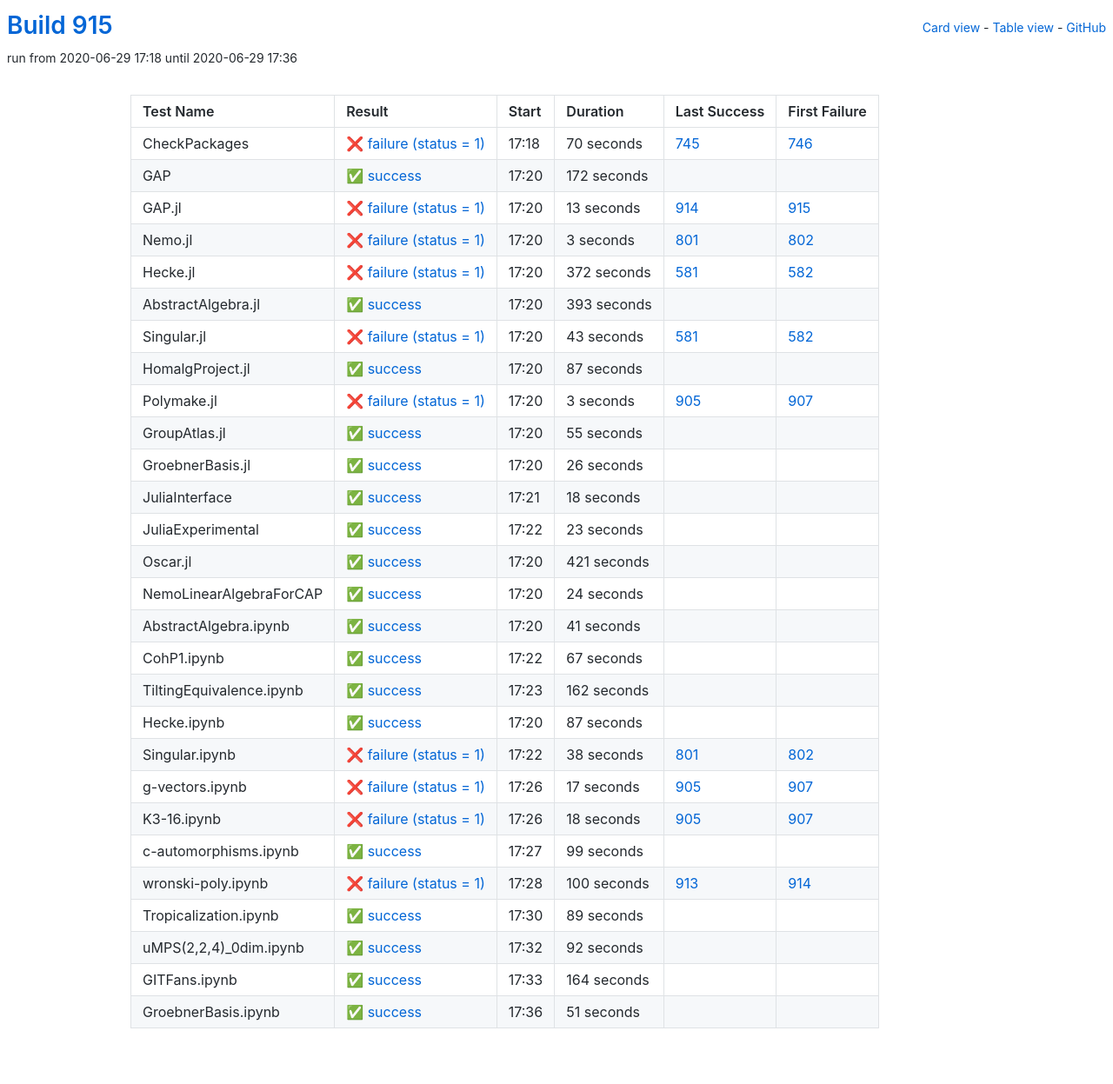
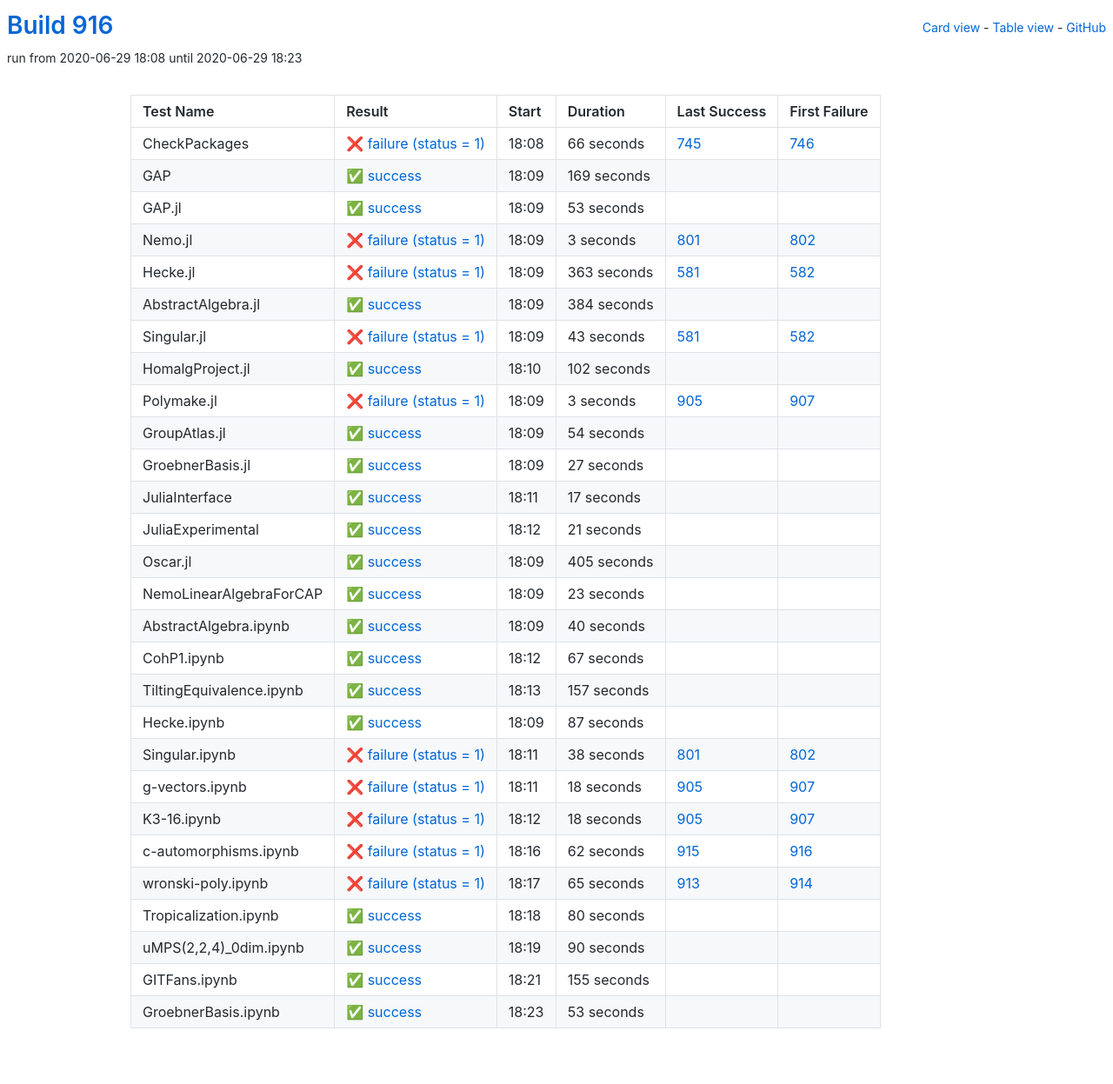
Before and after one commit to oscar-system/oscar-ci-status-1.4, a Jekyll site: the page built from table.html, in a window 1280 px wide. Shown: the whole page at 87% size. Built offline with Jekyll 4.4.1, drawn with Linux system fonts in a browser that asks for light colours.

Commit message:
Build #916

```diff
--- a/_data/ci.yml
+++ b/_data/ci.yml
@@ -1,6 +1,6 @@
 ---
-build: 915
-build_url: https://oscarci.mathematik.uni-kl.de/job/oscar-julia-1.4/915/
+build: 916
+build_url: https://oscarci.mathematik.uni-kl.de/job/oscar-julia-1.4/916/
 job: oscar-julia-1.4
 organization: oscar-system
 repo: oscar-ci-status-1.4
@@ -8,44 +8,44 @@ repourl: https://github.com/oscar-system/oscar-ci-status-1.4
 tests:
 - name: CheckPackages
   id: checkpackages
-  log: https://oscarci.mathematik.uni-kl.de/job/oscar-julia-1.4/915/artifact/logs/build-915/CheckPackages.log
-  start: 2020-06-29 17:18
+  log: https://oscarci.mathematik.uni-kl.de/job/oscar-julia-1.4/916/artifact/logs/build-916/CheckPackages.log
+  start: 2020-06-29 18:08
   success: false
   exitcode: 1
   status: failure
-  duration: 70
+  duration: 66
   last_success: 745
   last_success_url: https://oscarci.mathematik.uni-kl.de/job/oscar-julia-1.4/745/
   first_failure: 746
   first_failure_url: https://oscarci.mathematik.uni-kl.de/job/oscar-julia-1.4/746/
 - name: GAP
   id: gap
-  log: https://oscarci.mathematik.uni-kl.de/job/oscar-julia-1.4/915/artifact/logs/build-915/GAP.log
-  start: 2020-06-29 17:20
+  log: https://oscarci.mathematik.uni-kl.de/job/oscar-julia-1.4/916/artifact/logs/build-916/GAP.log
+  start: 2020-06-29 18:09
   success: true
   exitcode: 0
   status: success
-  duration: 172
+  duration: 169
   last_success: false
   last_success_url:
   first_failure: false
   first_failure_url:
 - name: GAP.jl
   id: gap-jl
-  log: https://oscarci.mathematik.uni-kl.de/job/oscar-julia-1.4/915/artifact/logs/build-915/GAP.jl.log
-  start: 2020-06-29 17:20
-  success: false
-  exitcode: 1
-  status: failure
-  duration: 13
-  last_success: 914
-  last_success_url: https://oscarci.mathematik.uni-kl.de/job/oscar-julia-1.4/914/
-  first_failure: 915
-  first_failure_url: https://oscarci.mathematik.uni-kl.de/job/oscar-julia-1.4/915/
+  log: https://oscarci.mathematik.uni-kl.de/job/oscar-julia-1.4/916/artifact/logs/build-916/GAP.jl.log
+  start: 2020-06-29 18:09
+  success: true
+  exitcode: 0
+  status: success
+  duration: 53
+  last_success: false
+  last_success_url:
+  first_failure: false
+  first_failure_url:
 - name: Nemo.jl
   id: nemo-jl
-  log: https://oscarci.mathematik.uni-kl.de/job/oscar-julia-1.4/915/artifact/logs/build-915/Nemo.jl.log
-  start: 2020-06-29 17:20
+  log: https://oscarci.mathematik.uni-kl.de/job/oscar-julia-1.4/916/artifact/logs/build-916/Nemo.jl.log
+  start: 2020-06-29 18:09
   success: false
   exitcode: 1
   status: failure
@@ -56,32 +56,32 @@ tests:
   first_failure_url: https://oscarci.mathematik.uni-kl.de/job/oscar-julia-1.4/802/
 - name: Hecke.jl
   id: hecke-jl
-  log: https://oscarci.mathematik.uni-kl.de/job/oscar-julia-1.4/915/artifact/logs/build-915/Hecke.jl.log
-  start: 2020-06-29 17:20
+  log: https://oscarci.mathematik.uni-kl.de/job/oscar-julia-1.4/916/artifact/logs/build-916/Hecke.jl.log
+  start: 2020-06-29 18:09
   success: false
   exitcode: 1
   status: failure
-  duration: 372
+  duration: 363
   last_success: 581
   last_success_url: https://oscarci.mathematik.uni-kl.de/job/oscar-julia-1.4/581/
   first_failure: 582
   first_failure_url: https://oscarci.mathematik.uni-kl.de/job/oscar-julia-1.4/582/
 - name: AbstractAlgebra.jl
   id: abstractalgebra-jl
-  log: https://oscarci.mathematik.uni-kl.de/job/oscar-julia-1.4/915/artifact/logs/build-915/AbstractAlgebra.jl.log
-  start: 2020-06-29 17:20
+  log: https://oscarci.mathematik.uni-kl.de/job/oscar-julia-1.4/916/artifact/logs/build-916/AbstractAlgebra.jl.log
+  start: 2020-06-29 18:09
   success: true
   exitcode: 0
   status: success
-  duration: 393
+  duration: 384
   last_success: false
   last_success_url:
   first_failure: false
   first_failure_url:
 - name: Singular.jl
   id: singular-jl
-  log: https://oscarci.mathematik.uni-kl.de/job/oscar-julia-1.4/915/artifact/logs/build-915/Singular.jl.log
-  start: 2020-06-29 17:20
+  log: https://oscarci.mathematik.uni-kl.de/job/oscar-julia-1.4/916/artifact/logs/build-916/Singular.jl.log
+  start: 2020-06-29 18:09
   success: false
   exitcode: 1
   status: failure
@@ -92,20 +92,20 @@ tests:
   first_failure_url: https://oscarci.mathematik.uni-kl.de/job/oscar-julia-1.4/582/
 - name: HomalgProject.jl
   id: homalgproject-jl
-  log: https://oscarci.mathematik.uni-kl.de/job/oscar-julia-1.4/915/artifact/logs/build-915/HomalgProject.jl.log
-  start: 2020-06-29 17:20
+  log: https://oscarci.mathematik.uni-kl.de/job/oscar-julia-1.4/916/artifact/logs/build-916/HomalgProject.jl.log
+  start: 2020-06-29 18:10
   success: true
   exitcode: 0
   status: success
-  duration: 87
+  duration: 102
   last_success: false
   last_success_url:
   first_failure: false
   first_failure_url:
 - name: Polymake.jl
   id: polymake-jl
-  log: https://oscarci.mathematik.uni-kl.de/job/oscar-julia-1.4/915/artifact/logs/build-915/Polymake.jl.log
-  start: 2020-06-29 17:20
+  log: https://oscarci.mathematik.uni-kl.de/job/oscar-julia-1.4/916/artifact/logs/build-916/Polymake.jl.log
+  start: 2020-06-29 18:09
   success: false
   exitcode: 1
   status: failure
@@ -116,44 +116,68 @@ tests:
   first_failure_url: https://oscarci.mathematik.uni-kl.de/job/oscar-julia-1.4/907/
 - name: GroupAtlas.jl
   id: groupatlas-jl
-  log: https://oscarci.mathematik.uni-kl.de/job/oscar-julia-1.4/915/artifact/logs/build-915/GroupAtlas.jl.log
-  start: 2020-06-29 17:20
+  log: https://oscarci.mathematik.uni-kl.de/job/oscar-julia-1.4/916/artifact/logs/build-916/GroupAtlas.jl.log
+  start: 2020-06-29 18:09
   success: true
   exitcode: 0
   status: success
-  duration: 55
+  duration: 54
   last_success: false
   last_success_url:
   first_failure: false
   first_failure_url:
 - name: GroebnerBasis.jl
   id: groebnerbasis-jl
-  log: https://oscarci.mathematik.uni-kl.de/job/oscar-julia-1.4/915/artifact/logs/build-915/GroebnerBasis.jl.log
-  start: 2020-06-29 17:20
+  log: https://oscarci.mathematik.uni-kl.de/job/oscar-julia-1.4/916/artifact/logs/build-916/GroebnerBasis.jl.log
+  start: 2020-06-29 18:09
   success: true
   exitcode: 0
   status: success
-  duration: 26
+  duration: 27
   last_success: false
   last_success_url:
   first_failure: false
   first_failure_url:
 - name: JuliaInterface
   id: juliainterface
-  log: https://oscarci.mathematik.uni-kl.de/job/oscar-julia-1.4/915/artifact/logs/build-915/JuliaInterface.log
-  start: 2020-06-29 17:21
+  log: https://oscarci.mathematik.uni-kl.de/job/oscar-julia-1.4/916/artifact/logs/build-916/JuliaInterface.log
+  start: 2020-06-29 18:11
   success: true
   exitcode: 0
   status: success
-  duration: 18
+  duration: 17
   last_success: false
   last_success_url:
   first_failure: false
   first_failure_url:
 - name: JuliaExperimental
   id: juliaexperimental
-  log: https://oscarci.mathematik.uni-kl.de/job/oscar-julia-1.4/915/artifact/logs/build-915/JuliaExperimental.log
-  start: 2020-06-29 17:22
+  log: https://oscarci.mathematik.uni-kl.de/job/oscar-julia-1.4/916/artifact/logs/build-916/JuliaExperimental.log
+  start: 2020-06-29 18:12
+  success: true
+  exitcode: 0
+  status: success
+  duration: 21
+  last_success: false
+  last_success_url:
+  first_failure: false
+  first_failure_url:
+- name: Oscar.jl
+  id: oscar-jl
+  log: https://oscarci.mathematik.uni-kl.de/job/oscar-julia-1.4/916/artifact/logs/build-916/Oscar.jl.log
+  start: 2020-06-29 18:09
+  success: true
+  exitcode: 0
+  status: success
+  duration: 405
+  last_success: false
+  last_success_url:
+  first_failure: false
+  first_failure_url:
+- name: NemoLinearAlgebraForCAP
+  id: nemolinearalgebraforcap
+  log: https://oscarci.mathematik.uni-kl.de/job/oscar-julia-1.4/916/artifact/logs/build-916/NemoLinearAlgebraForCAP.log
+  start: 2020-06-29 18:09
   success: true
   exitcode: 0
   status: success
@@ -162,46 +186,22 @@ tests:
   last_success_url:
   first_failure: false
   first_failure_url:
-- name: Oscar.jl
-  id: oscar-jl
-  log: https://oscarci.mathematik.uni-kl.de/job/oscar-julia-1.4/915/artifact/logs/build-915/Oscar.jl.log
-  start: 2020-06-29 17:20
+- name: AbstractAlgebra.ipynb
+  id: abstractalgebra-ipynb
+  log: https://oscarci.mathematik.uni-kl.de/job/oscar-julia-1.4/916/artifact/logs/build-916/AbstractAlgebra.ipynb.log
+  start: 2020-06-29 18:09
   success: true
   exitcode: 0
   status: success
-  duration: 421
-  last_success: false
-  last_success_url:
-  first_failure: false
-  first_failure_url:
-- name: NemoLinearAlgebraForCAP
-  id: nemolinearalgebraforcap
-  log: https://oscarci.mathematik.uni-kl.de/job/oscar-julia-1.4/915/artifact/logs/build-915/NemoLinearAlgebraForCAP.log
-  start: 2020-06-29 17:20
-  success: true
-  exitcode: 0
-  status: success
-  duration: 24
-  last_success: false
-  last_success_url:
-  first_failure: false
-  first_failure_url:
-- name: AbstractAlgebra.ipynb
-  id: abstractalgebra-ipynb
-  log: https://oscarci.mathematik.uni-kl.de/job/oscar-julia-1.4/915/artifact/logs/build-915/AbstractAlgebra.ipynb.log
-  start: 2020-06-29 17:20
-  success: true
-  exitcode: 0
-  status: success
-  duration: 41
+  duration: 40
   last_success: false
   last_success_url:
   first_failure: false
   first_failure_url:
 - name: CohP1.ipynb
   id: cohp1-ipynb
-  log: https://oscarci.mathematik.uni-kl.de/job/oscar-julia-1.4/915/artifact/logs/build-915/CohP1.ipynb.log
-  start: 2020-06-29 17:22
+  log: https://oscarci.mathematik.uni-kl.de/job/oscar-julia-1.4/916/artifact/logs/build-916/CohP1.ipynb.log
+  start: 2020-06-29 18:12
   success: true
   exitcode: 0
   status: success
@@ -212,20 +212,20 @@ tests:
   first_failure_url:
 - name: TiltingEquivalence.ipynb
   id: tiltingequivalence-ipynb
-  log: https://oscarci.mathematik.uni-kl.de/job/oscar-julia-1.4/915/artifact/logs/build-915/TiltingEquivalence.ipynb.log
-  start: 2020-06-29 17:23
+  log: https://oscarci.mathematik.uni-kl.de/job/oscar-julia-1.4/916/artifact/logs/build-916/TiltingEquivalence.ipynb.log
+  start: 2020-06-29 18:13
   success: true
   exitcode: 0
   status: success
-  duration: 162
+  duration: 157
   last_success: false
   last_success_url:
   first_failure: false
   first_failure_url:
 - name: Hecke.ipynb
   id: hecke-ipynb
-  log: https://oscarci.mathematik.uni-kl.de/job/oscar-julia-1.4/915/artifact/logs/build-915/Hecke.ipynb.log
-  start: 2020-06-29 17:20
+  log: https://oscarci.mathematik.uni-kl.de/job/oscar-julia-1.4/916/artifact/logs/build-916/Hecke.ipynb.log
+  start: 2020-06-29 18:09
   success: true
   exitcode: 0
   status: success
@@ -236,8 +236,8 @@ tests:
   first_failure_url:
 - name: Singular.ipynb
   id: singular-ipynb
-  log: https://oscarci.mathematik.uni-kl.de/job/oscar-julia-1.4/915/artifact/logs/build-915/Singular.ipynb.log
-  start: 2020-06-29 17:22
+  log: https://oscarci.mathematik.uni-kl.de/job/oscar-julia-1.4/916/artifact/logs/build-916/Singular.ipynb.log
+  start: 2020-06-29 18:11
   success: false
   exitcode: 1
   status: failure
@@ -248,20 +248,20 @@ tests:
   first_failure_url: https://oscarci.mathematik.uni-kl.de/job/oscar-julia-1.4/802/
 - name: g-vectors.ipynb
   id: g-vectors-ipynb
-  log: https://oscarci.mathematik.uni-kl.de/job/oscar-julia-1.4/915/artifact/logs/build-915/g-vectors.ipynb.log
-  start: 2020-06-29 17:26
+  log: https://oscarci.mathematik.uni-kl.de/job/oscar-julia-1.4/916/artifact/logs/build-916/g-vectors.ipynb.log
+  start: 2020-06-29 18:11
   success: false
   exitcode: 1
   status: failure
-  duration: 17
+  duration: 18
   last_success: 905
   last_success_url: https://oscarci.mathematik.uni-kl.de/job/oscar-julia-1.4/905/
   first_failure: 907
   first_failure_url: https://oscarci.mathematik.uni-kl.de/job/oscar-julia-1.4/907/
 - name: K3-16.ipynb
   id: k3-16-ipynb
-  log: https://oscarci.mathematik.uni-kl.de/job/oscar-julia-1.4/915/artifact/logs/build-915/K3-16.ipynb.log
-  start: 2020-06-29 17:26
+  log: https://oscarci.mathematik.uni-kl.de/job/oscar-julia-1.4/916/artifact/logs/build-916/K3-16.ipynb.log
+  start: 2020-06-29 18:12
   success: false
   exitcode: 1
   status: failure
@@ -272,72 +272,72 @@ tests:
   first_failure_url: https://oscarci.mathematik.uni-kl.de/job/oscar-julia-1.4/907/
 - name: c-automorphisms.ipynb
   id: c-automorphisms-ipynb
-  log: https://oscarci.mathematik.uni-kl.de/job/oscar-julia-1.4/915/artifact/logs/build-915/c-automorphisms.ipynb.log
-  start: 2020-06-29 17:27
-  success: true
-  exitcode: 0
-  status: success
-  duration: 99
-  last_success: false
-  last_success_url:
-  first_failure: false
-  first_failure_url:
-- name: wronski-poly.ipynb
-  id: wronski-poly-ipynb
-  log: https://oscarci.mathematik.uni-kl.de/job/oscar-julia-1.4/915/artifact/logs/build-915/wronski-poly.ipynb.log
-  start: 2020-06-29 17:28
+  log: https://oscarci.mathematik.uni-kl.de/job/oscar-julia-1.4/916/artifact/logs/build-916/c-automorphisms.ipynb.log
+  start: 2020-06-29 18:16
   success: false
   exitcode: 1
   status: failure
-  duration: 100
+  duration: 62
+  last_success: 915
+  last_success_url: https://oscarci.mathematik.uni-kl.de/job/oscar-julia-1.4/915/
+  first_failure: 916
+  first_failure_url: https://oscarci.mathematik.uni-kl.de/job/oscar-julia-1.4/916/
+- name: wronski-poly.ipynb
+  id: wronski-poly-ipynb
+  log: https://oscarci.mathematik.uni-kl.de/job/oscar-julia-1.4/916/artifact/logs/build-916/wronski-poly.ipynb.log
+  start: 2020-06-29 18:17
+  success: false
+  exitcode: 1
+  status: failure
+  duration: 65
   last_success: 913
   last_success_url: https://oscarci.mathematik.uni-kl.de/job/oscar-julia-1.4/913/
   first_failure: 914
   first_failure_url: https://oscarci.mathematik.uni-kl.de/job/oscar-julia-1.4/914/
 - name: Tropicalization.ipynb
   id: tropicalization-ipynb
-  log: https://oscarci.mathematik.uni-kl.de/job/oscar-julia-1.4/915/artifact/logs/build-915/Tropicalization.ipynb.log
-  start: 2020-06-29 17:30
+  log: https://oscarci.mathematik.uni-kl.de/job/oscar-julia-1.4/916/artifact/logs/build-916/Tropicalization.ipynb.log
+  start: 2020-06-29 18:18
   success: true
   exitcode: 0
   status: success
-  duration: 89
+  duration: 80
   last_success: false
   last_success_url:
   first_failure: false
   first_failure_url:
 - name: uMPS(2,2,4)_0dim.ipynb
   id: umps-2-2-4-0dim-ipynb
-  log: https://oscarci.mathematik.uni-kl.de/job/oscar-julia-1.4/915/artifact/logs/build-915/uMPS-2-2-4-_0dim.ipynb.log
-  start: 2020-06-29 17:32
+  log: https://oscarci.mathematik.uni-kl.de/job/oscar-julia-1.4/916/artifact/logs/build-916/uMPS-2-2-4-_0dim.ipynb.log
+  start: 2020-06-29 18:19
   success: true
   exitcode: 0
   status: success
-  duration: 92
+  duration: 90
   last_success: false
   last_success_url:
   first_failure: false
   first_failure_url:
 - name: GITFans.ipynb
   id: gitfans-ipynb
-  log: https://oscarci.mathematik.uni-kl.de/job/oscar-julia-1.4/915/artifact/logs/build-915/GITFans.ipynb.log
-  start: 2020-06-29 17:33
+  log: https://oscarci.mathematik.uni-kl.de/job/oscar-julia-1.4/916/artifact/logs/build-916/GITFans.ipynb.log
+  start: 2020-06-29 18:21
   success: true
   exitcode: 0
   status: success
-  duration: 164
+  duration: 155
   last_success: false
   last_success_url:
   first_failure: false
   first_failure_url:
 - name: GroebnerBasis.ipynb
   id: groebnerbasis-ipynb
-  log: https://oscarci.mathematik.uni-kl.de/job/oscar-julia-1.4/915/artifact/logs/build-915/GroebnerBasis.ipynb.log
-  start: 2020-06-29 17:36
+  log: https://oscarci.mathematik.uni-kl.de/job/oscar-julia-1.4/916/artifact/logs/build-916/GroebnerBasis.ipynb.log
+  start: 2020-06-29 18:23
   success: true
   exitcode: 0
   status: success
-  duration: 51
+  duration: 53
   last_success: false
   last_success_url:
   first_failure: false
```
Also changed, not shown: README.md.
